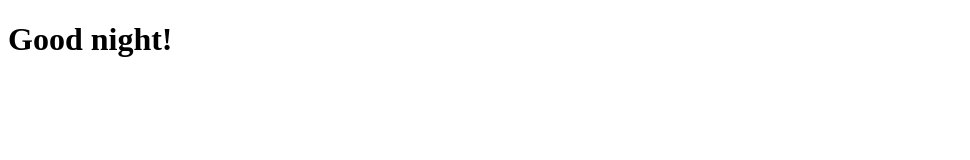
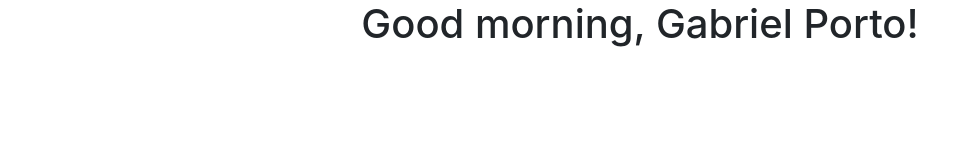
Before and after one commit to gabeporto/git-repo-classes, a plain HTML site: page index.html in a window 1280 px wide. Shown: the whole page, without its empty margins (0-970 px from the left). Drawn offline with nearby package versions, Linux system fonts and the light colour scheme.

Commit message:
Add greeting on index.html

```diff
--- a/index.html
+++ b/index.html
@@ -4,11 +4,29 @@
     <meta charset="UTF-8">
     <meta http-equiv="X-UA-Compatible" content="IE=edge">
     <meta name="viewport" content="width=device-width, initial-scale=1.0">
-    <title>Document</title>
+    <link rel="stylesheet" href="https://cdn.jsdelivr.net/npm/bootstrap@4.3.1/dist/css/bootstrap.min.css" integrity="sha384-ggOyR0iXCbMQv3Xipma34MD+dH/1fQ784/j6cY/iJTQUOhcWr7x9JvoRxT2MZw1T" crossorigin="anonymous">
+    <title>Index</title>
 </head>
 <body>
-    <div>
-        <h1>Good night!</h1>
+    <div class="text-center mt-10">
+        <h1 id="title"></h1>
     </div>
 </body>
+
+<script>
+    let now = new Date();
+    let hour = now.getHours();
+
+    let user = "Gabriel Porto";
+
+    console.log(hour);
+
+    if(hour >= 18) {
+        document.getElementById('title').innerHTML = `Good night, ${user}!`;
+    } else if(hour >= 12) {
+        document.getElementById('title').innerHTML = `Good afternoon, ${user}!`;
+    } else {
+        document.getElementById('title').innerHTML = `Good morning, ${user}!`;
+    }
+</script>
 </html>
```
